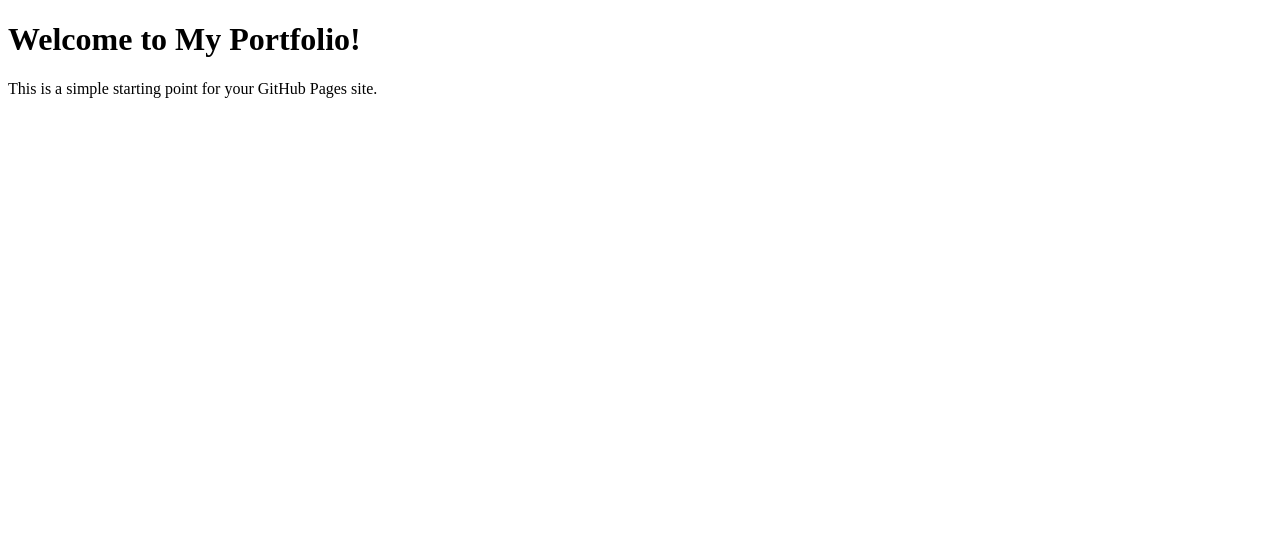
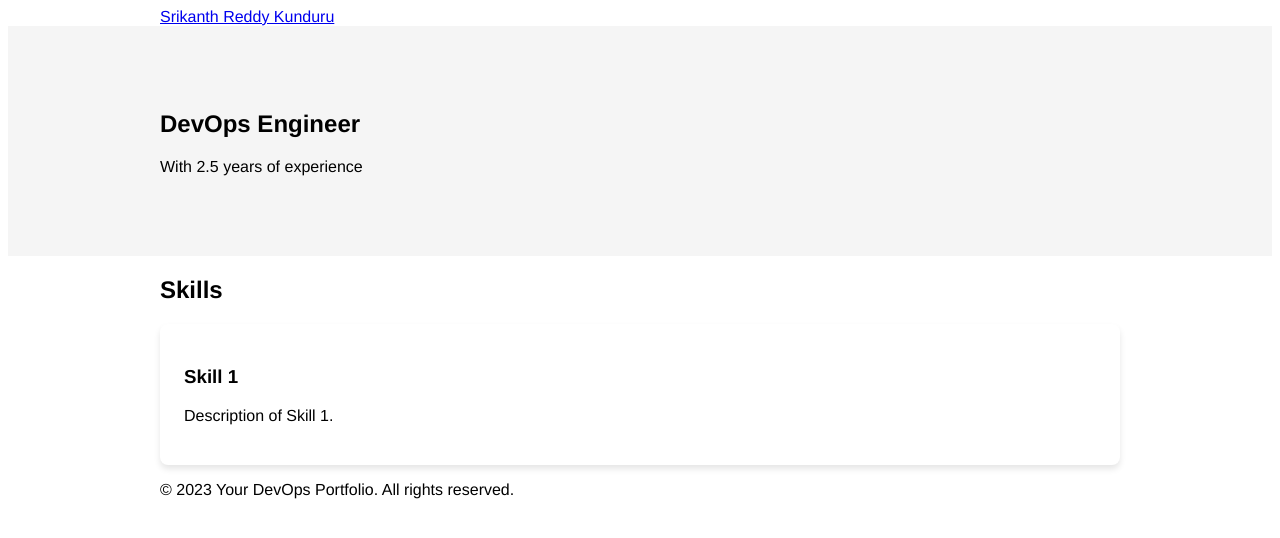
Before and after one commit to srikredd/srikredd.github.io, a plain HTML site: page index.html in a window 1280 px wide. Drawn offline with Linux system fonts and the light colour scheme.

Commit message:
Html file was updated

```diff
--- a/index.html
+++ b/index.html
@@ -1,12 +1,64 @@
 <!DOCTYPE html>
 <html lang="en">
+
 <head>
     <meta charset="UTF-8">
     <meta name="viewport" content="width=device-width, initial-scale=1.0">
-    <title>Your Portfolio</title>
+    <link rel="stylesheet" href="styles.css">
+    <title>Your DevOps Portfolio</title>
 </head>
+
 <body>
-    <h1>Welcome to My Portfolio!</h1>
-    <p>This is a simple starting point for your GitHub Pages site.</p>
+
+    <!-- Navbar -->
+    <nav class="bg-gray-800 text-white p-4">
+        <div class="container mx-auto">
+            <a href="#home" class="text-2xl font-bold">Srikanth Reddy Kunduru</a>
+            <!-- Add more navigation links as needed -->
+        </div>
+    </nav>
+
+    <!-- Hero Section -->
+    <section id="home" class="hero-section">
+        <div class="container mx-auto text-center">
+            <h1 class="text-4xl font-bold mb-4">DevOps Engineer</h1>
+            <p class="text-lg text-gray-700">With 2.5 years of experience</p>
+        </div>
+    </section>
+
+    <!-- Skills Section -->
+    <section id="skills" class="py-12">
+        <div class="container mx-auto">
+            <h2 class="text-3xl font-bold mb-8">Skills</h2>
+            <div class="grid grid-cols-1 md:grid-cols-2 lg:grid-cols-3 gap-8">
+                <!-- Skill Cards -->
+                <div class="skill-card">
+                    <h3 class="text-xl font-bold mb-2">Skill 1</h3>
+                    <p>Description of Skill 1.</p>
+                </div>
+                <!-- Add more skill cards as needed -->
+            </div>
+        </div>
+    </section>
+
+    <!-- Projects Section -->
+
+    <!-- Add more sections as needed -->
+
+    <!-- Footer Section -->
+    <footer class="bg-gray-800 text-white py-4">
+        <div class="container mx-auto text-center">
+            <p>&copy; 2023 Your DevOps Portfolio. All rights reserved.</p>
+            <div class="mt-2">
+                <!-- Add social media icons or links as needed -->
+                <a href="#" class="text-gray-400 hover:text-white mx-2"><i class="fab fa-twitter"></i></a>
+                <a href="#" class="text-gray-400 hover:text-white mx-2"><i class="fab fa-linkedin"></i></a>
+                <a href="#" class="text-gray-400 hover:text-white mx-2"><i class="fab fa-github"></i></a>
+            </div>
+        </div>
+    </footer>
+
+    <script src="script.js"></script>
 </body>
+
 </html>
--- /dev/null
+++ b/script.js
@@ -0,0 +1,12 @@
+// Add your custom JavaScript code here if needed
+
+// Example: Smooth scrolling for anchor links
+document.querySelectorAll('a[href^="#"]').forEach(anchor => {
+    anchor.addEventListener('click', function (e) {
+        e.preventDefault();
+
+        document.querySelector(this.getAttribute('href')).scrollIntoView({
+            behavior: 'smooth'
+        });
+    });
+});
--- /dev/null
+++ b/styles.css
@@ -0,0 +1,40 @@
+/* Add your custom styles here or use Tailwind CSS classes */
+
+/* Example custom styles */
+body {
+    font-family: 'Helvetica', sans-serif;
+}
+
+.container {
+    max-width: 960px;
+    margin: 0 auto;
+}
+
+.hero-section {
+    background-color: #f5f5f5;
+    padding: 4rem 0;
+}
+
+.skill-card {
+    background-color: #ffffff;
+    padding: 1.5rem;
+    border-radius: 0.5rem;
+    box-shadow: 0 4px 6px rgba(0, 0, 0, 0.1);
+}
+
+.project-card {
+    background-color: #ffffff;
+    padding: 1.5rem;
+    border-radius: 0.5rem;
+    box-shadow: 0 4px 6px rgba(0, 0, 0, 0.1);
+}
+
+.contact-form {
+    /* Add your contact form styles */
+}
+
+.footer {
+    background-color: #333333;
+    color: #ffffff;
+    padding: 1rem 0;
+}
```
Also changed, not shown: 1 other file.
